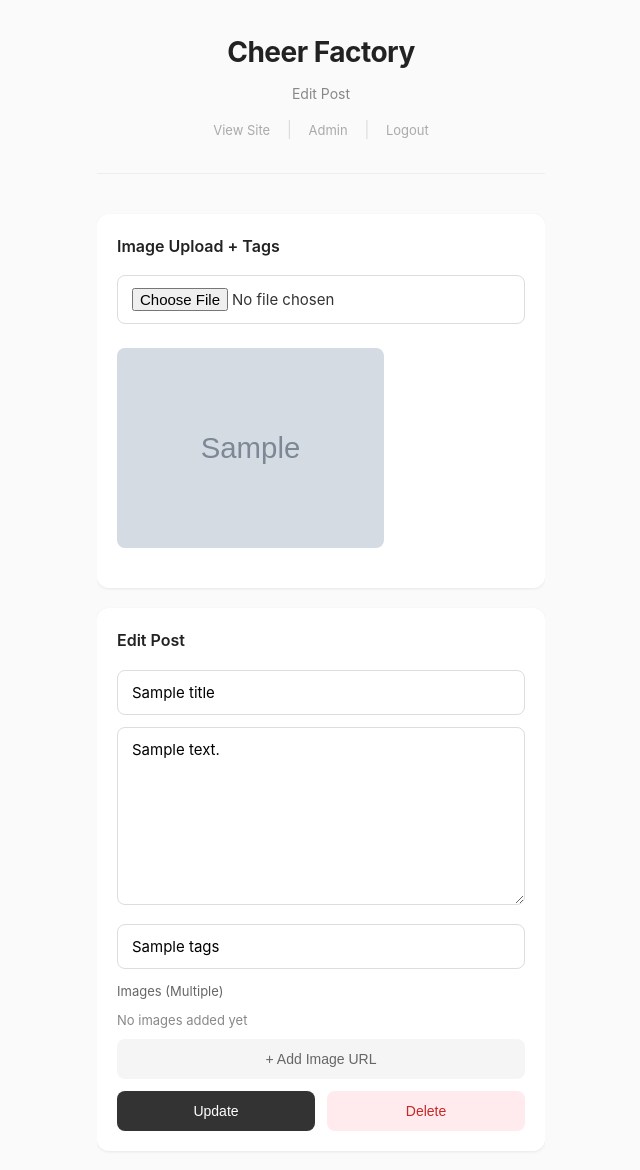
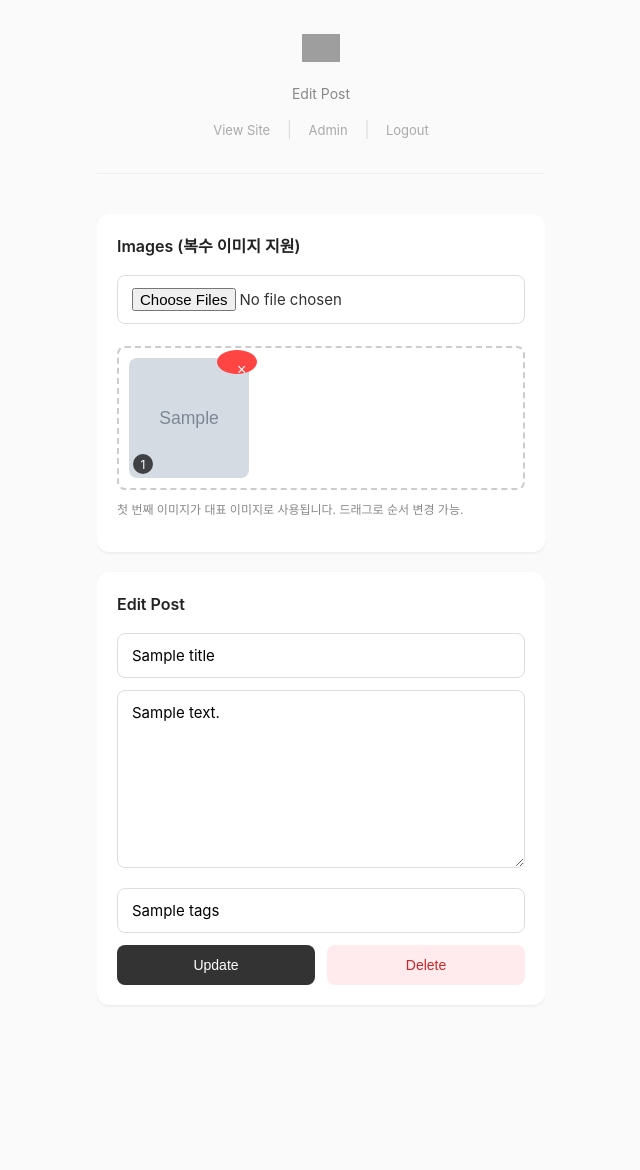
Before and after one commit to chad0920kim/cheer-factory, a Flask app: template templates/admin_edit.html in a window 1280 px wide. Shown: the top 1170 px of the page, without its empty margins (319-959 px from the left). Run offline with Flask 3, Linux system fonts and the light colour scheme; the template is opened without the code that fills it: most values are stand-ins (such as "Sample title", 1, 10 or a date in 2020); grey boxes marked "Sample" are stand-in pictures; some libraries are stand-ins or nearby versions; grey boxes are pictures that could not be loaded.

Commit message:
Replace Cheer Factory text logo with image logo
- Use Cloudinary hosted logo image in all templates
- compact-header: 22px height
- admin pages: 28px height

Co-Authored-By: Claude Opus 4.5 <noreply@anthropic.com>

```diff
--- a/templates/404.html
+++ b/templates/404.html
@@ -39,7 +39,7 @@
     <div class="container">
         <header class="compact-header">
             <div class="header-top">
-                <h1><a href="/">Cheer Factory</a></h1>
+                <h1><a href="/"><img src="https://res.cloudinary.com/df0kpimbc/image/upload/v1769844220/cheer-factory/logo.png" alt="Cheer Factory" style="height: 22px; width: auto;"></a></h1>
             </div>
         </header>
         <main>
--- a/templates/admin_edit.html
+++ b/templates/admin_edit.html
@@ -9,7 +9,7 @@
 <body>
     <div class="container">
         <header>
-            <h1>Cheer Factory</h1>
+            <h1><a href="/"><img src="https://res.cloudinary.com/df0kpimbc/image/upload/v1769844220/cheer-factory/logo.png" alt="Cheer Factory" style="height: 28px; width: auto;"></a></h1>
             <p class="tagline">Edit Post</p>
             <div class="admin-nav">
                 <a href="/">View Site</a>
@@ -23,13 +23,26 @@
         <main>
             <div class="admin-panel">
                 <div class="admin-section">
-                    <h2>Image Upload + Tags</h2>
-                    <input type="file" id="imageInput" accept="image/*" onchange="analyzeImage()">
-                    <div id="imagePreview" class="image-preview">
-                        {% if image_url %}
+                    <h2>Images (복수 이미지 지원)</h2>
+                    <input type="file" id="imageInput" accept="image/*" multiple onchange="addImages()">
+                    <div id="imagesContainer" class="images-container">
+                        {% if images %}
+                        {% for img in images %}
+                        <div class="image-item" data-url="{{ img }}">
+                            <img src="{{ img }}" alt="Image {{ loop.index }}">
+                            <button class="remove-btn" onclick="removeImage(this)">&times;</button>
+                            <span class="image-order">{{ loop.index }}</span>
+                        </div>
+                        {% endfor %}
+                        {% elif image_url %}
+                        <div class="image-item" data-url="{{ image_url }}">
                             <img src="{{ image_url }}" alt="Current image">
+                            <button class="remove-btn" onclick="removeImage(this)">&times;</button>
+                            <span class="image-order">1</span>
+                        </div>
                         {% endif %}
                     </div>
+                    <p class="hint">첫 번째 이미지가 대표 이미지로 사용됩니다. 드래그로 순서 변경 가능.</p>
                     <div id="tagsResult" class="tags-result"></div>
                     <div id="uploadedUrl" class="uploaded-url"></div>
                     <button onclick="copyTags()" id="copyTagsBtn" style="display:none;">Copy Tags</button>
@@ -40,14 +53,6 @@
                     <input type="text" id="title" placeholder="Title" value="{{ title }}">
                     <textarea id="content" placeholder="Content..." rows="8">{{ content }}</textarea>
                     <input type="text" id="tags" placeholder="Tags (comma separated)" value="{{ tags }}">
-
-                    <div style="margin-bottom: 12px;">
-                        <label style="display: block; font-size: 13px; color: #666; margin-bottom: 8px;">Images (Multiple)</label>
-                        <div id="imagesList" style="display: flex; flex-direction: column; gap: 8px;">
-                            <!-- 이미지 목록이 여기 표시됩니다 -->
-                        </div>
-                        <button onclick="addImageField()" type="button" style="width: 100%; margin-top: 8px; background: #f5f5f5; color: #666;">+ Add Image URL</button>
-                    </div>
 
                     <div class="button-group">
                         <button onclick="updatePost()" id="updateBtn" class="primary">Update</button>
@@ -60,51 +65,139 @@
         </main>
     </div>
 
+    <style>
+        .images-container {
+            display: flex;
+            flex-wrap: wrap;
+            gap: 10px;
+            margin: 10px 0;
+            min-height: 100px;
+            padding: 10px;
+            border: 2px dashed #ccc;
+            border-radius: 8px;
+        }
+        .image-item {
+            position: relative;
+            width: 120px;
+            height: 120px;
+            cursor: move;
+        }
+        .image-item img {
+            width: 100%;
+            height: 100%;
+            object-fit: cover;
+            border-radius: 8px;
+        }
+        .image-item .remove-btn {
+            position: absolute;
+            top: -8px;
+            right: -8px;
+            width: 24px;
+            height: 24px;
+            border-radius: 50%;
+            background: #ff4444;
+            color: white;
+            border: none;
+            cursor: pointer;
+            font-size: 16px;
+            line-height: 1;
+        }
+        .image-item .image-order {
+            position: absolute;
+            bottom: 4px;
+            left: 4px;
+            background: rgba(0,0,0,0.7);
+            color: white;
+            width: 20px;
+            height: 20px;
+            border-radius: 50%;
+            font-size: 12px;
+            display: flex;
+            align-items: center;
+            justify-content: center;
+        }
+        .image-item.dragging {
+            opacity: 0.5;
+        }
+        .hint {
+            font-size: 12px;
+            color: #888;
+            margin: 5px 0;
+        }
+    </style>
+
     <script>
         const postId = "{{ post_id }}";
         let generatedTags = [];
-        let postImages = {{ images|tojson if images else '[]'|safe }};  // 기존 이미지 배열 로드
         const MAX_IMAGE_SIZE = 1920;
         const IMAGE_QUALITY = 0.85;
 
-        // 이미지 목록 렌더링
-        function renderImagesList() {
-            const container = document.getElementById('imagesList');
-            if (postImages.length === 0) {
-                container.innerHTML = '<p style="color: #888; font-size: 13px;">No images added yet</p>';
-                return;
-            }
-            container.innerHTML = postImages.map((url, index) => `
-                <div style="display: flex; gap: 8px; align-items: center;">
-                    <input type="text" value="${url}" onchange="updateImageUrl(${index}, this.value)" style="flex: 1; margin: 0;">
-                    <button onclick="removeImage(${index})" type="button" style="padding: 8px 12px; background: #ffebee; color: #c62828; border: none; border-radius: 4px; cursor: pointer;">Remove</button>
-                </div>
-            `).join('');
+        // 현재 이미지 URL 리스트 가져오기
+        function getImageUrls() {
+            const items = document.querySelectorAll('.image-item');
+            return Array.from(items).map(item => item.dataset.url);
         }
 
-        // 이미지 URL 필드 추가
-        function addImageField(url = '') {
-            postImages.push(url);
-            renderImagesList();
-        }
-
-        // 이미지 URL 업데이트
-        function updateImageUrl(index, url) {
-            postImages[index] = url;
+        // 이미지 순서 번호 업데이트
+        function updateImageOrders() {
+            const items = document.querySelectorAll('.image-item');
+            items.forEach((item, index) => {
+                item.querySelector('.image-order').textContent = index + 1;
+            });
         }
 
         // 이미지 제거
-        function removeImage(index) {
-            postImages.splice(index, 1);
-            renderImagesList();
+        function removeImage(btn) {
+            btn.closest('.image-item').remove();
+            updateImageOrders();
         }
 
-        // 페이지 로드 시 이미지 렌더링
-        document.addEventListener('DOMContentLoaded', () => {
-            renderImagesList();
+        // 드래그 앤 드롭 설정
+        function setupDragAndDrop() {
+            const container = document.getElementById('imagesContainer');
+            let draggedItem = null;
+
+            container.addEventListener('dragstart', (e) => {
+                if (e.target.classList.contains('image-item')) {
+                    draggedItem = e.target;
+                    e.target.classList.add('dragging');
+                }
             });
 
-        // Image resize
+            container.addEventListener('dragend', (e) => {
+                if (e.target.classList.contains('image-item')) {
+                    e.target.classList.remove('dragging');
+                    updateImageOrders();
+                }
+            });
+
+            container.addEventListener('dragover', (e) => {
+                e.preventDefault();
+                const afterElement = getDragAfterElement(container, e.clientX);
+                if (draggedItem) {
+                    if (afterElement == null) {
+                        container.appendChild(draggedItem);
+                    } else {
+                        container.insertBefore(draggedItem, afterElement);
+                    }
+                }
+            });
+        }
+
+        function getDragAfterElement(container, x) {
+            const draggableElements = [...container.querySelectorAll('.image-item:not(.dragging)')];
+            return draggableElements.reduce((closest, child) => {
+                const box = child.getBoundingClientRect();
+                const offset = x - box.left - box.width / 2;
+                if (offset < 0 && offset > closest.offset) {
+                    return { offset: offset, element: child };
+                } else {
+                    return closest;
+                }
+            }, { offset: Number.NEGATIVE_INFINITY }).element;
+        }
+
+        // 이미지 리사이즈
         function resizeImage(file) {
             return new Promise((resolve) => {
                 const reader = new FileReader();
@@ -151,31 +244,31 @@
             });
         }
 
-        async function analyzeImage() {
+        // 이미지 업로드 및 추가
+        async function addImages() {
             const input = document.getElementById('imageInput');
-            const preview = document.getElementById('imagePreview');
+            const container = document.getElementById('imagesContainer');
             const tagsResult = document.getElementById('tagsResult');
+            const uploadedUrl = document.getElementById('uploadedUrl');
             const copyBtn = document.getElementById('copyTagsBtn');
             const status = document.getElementById('status');
 
-            if (!input.files || !input.files[0]) return;
+            if (!input.files || input.files.length === 0) return;
 
-            let file = input.files[0];
+            const files = Array.from(input.files);
+            const isFirstImage = container.children.length === 0;
 
-            const reader = new FileReader();
-            reader.onload = (e) => {
-                preview.innerHTML = `<img src="${e.target.result}" alt="Preview">`;
-            };
-            reader.readAsDataURL(file);
+            for (let i = 0; i < files.length; i++) {
+                let file = files[i];
+                const currentIndex = container.children.length + 1;
 
-            tagsResult.innerHTML = '<p>Resizing & Uploading...</p>';
+                tagsResult.innerHTML = `<p>Uploading image ${i + 1}/${files.length}...</p>`;
                 status.textContent = '';
-            const uploadedUrl = document.getElementById('uploadedUrl');
-            uploadedUrl.innerHTML = '';
 
+                // 리사이즈
                 file = await resizeImage(file);
-            tagsResult.innerHTML = '<p>Analyzing...</p>';
 
+                // 첫 번째 이미지만 태그 분석
                 const formData = new FormData();
                 formData.append('image', file);
 
@@ -188,8 +281,26 @@
 
                     if (data.error) {
                         tagsResult.innerHTML = `<p class="error">Error: ${data.error}</p>`;
-                } else {
-                    generatedTags = data.tags || [];
+                        continue;
+                    }
+
+                    // 이미지 추가
+                    if (data.image_url) {
+                        const imageItem = document.createElement('div');
+                        imageItem.className = 'image-item';
+                        imageItem.draggable = true;
+                        imageItem.dataset.url = data.image_url;
+                        imageItem.innerHTML = `
+                            <img src="${data.image_url}" alt="Image ${currentIndex}">
+                            <button class="remove-btn" onclick="removeImage(this)">&times;</button>
+                            <span class="image-order">${currentIndex}</span>
+                        `;
+                        container.appendChild(imageItem);
+                    }
+
+                    // 첫 번째 이미지일 때만 태그 설정
+                    if (isFirstImage && i === 0 && data.tags) {
+                        generatedTags = data.tags;
                         const tagsHtml = generatedTags.map(t => `<span class="tag">${t}</span>`).join('');
                         tagsResult.innerHTML = `
                             <p class="description">${data.description || ''}</p>
@@ -197,17 +308,19 @@
                         `;
                         copyBtn.style.display = 'block';
                         document.getElementById('tags').value = generatedTags.join(',');
-
-                    if (data.image_url) {
-                        // 배열에 추가
-                        postImages.push(data.image_url);
-                        renderImagesList();
-                        uploadedUrl.innerHTML = `<p class="success">Image uploaded to Cloudinary and added to images list!</p>`;
-                    }
                     }
                 } catch (e) {
                     tagsResult.innerHTML = `<p class="error">Error: ${e.message}</p>`;
                 }
+            }
+
+            uploadedUrl.innerHTML = `<p class="success">${files.length}개 이미지 업로드 완료!</p>`;
+            input.value = '';  // 입력 초기화
+        }
+
+        // 이전 analyzeImage 함수 (하위 호환성)
+        async function analyzeImage() {
+            await addImages();
         }
 
         function copyTags() {
@@ -223,6 +336,7 @@
             const title = document.getElementById('title').value;
             const content = document.getElementById('content').value;
             const tags = document.getElementById('tags').value;
+            const images = getImageUrls();  // 복수 이미지 URL 리스트
             const btn = document.getElementById('updateBtn');
             const status = document.getElementById('status');
 
@@ -245,7 +359,8 @@
                         title: title,
                         content: content,
                         tags: tags,
-                        images: postImages  // 복수 이미지 배열 전송
+                        images: images,  // 복수 이미지 전송
+                        image_url: images[0] || ''  // 하위 호환성
                     })
                 });
                 const data = await res.json();
@@ -307,6 +422,15 @@
             btn.disabled = false;
             btn.textContent = 'Delete';
         }
+
+        // 페이지 로드 시 드래그 앤 드롭 초기화
+        document.addEventListener('DOMContentLoaded', () => {
+            setupDragAndDrop();
+            // 기존 이미지에 draggable 속성 추가
+            document.querySelectorAll('.image-item').forEach(item => {
+                item.draggable = true;
+            });
+        });
     </script>
 </body>
 </html>
--- a/templates/admin_login.html
+++ b/templates/admin_login.html
@@ -9,7 +9,7 @@
 <body>
     <div class="container">
         <header>
-            <h1>Cheer Factory</h1>
+            <h1><a href="/"><img src="https://res.cloudinary.com/df0kpimbc/image/upload/v1769844220/cheer-factory/logo.png" alt="Cheer Factory" style="height: 28px; width: auto;"></a></h1>
             <p class="tagline">Admin Login</p>
         </header>
 
--- a/templates/calendar.html
+++ b/templates/calendar.html
@@ -202,7 +202,7 @@
     <div class="container">
         <header class="compact-header">
             <div class="header-top">
-                <h1><a href="/">Cheer Factory</a></h1>
+                <h1><a href="/"><img src="https://res.cloudinary.com/df0kpimbc/image/upload/v1769844220/cheer-factory/logo.png" alt="Cheer Factory" style="height: 22px; width: auto;"></a></h1>
                 <div class="header-right">
                     <a href="/">목록</a>
                     <span class="divider">|</span>
--- a/templates/guestbook.html
+++ b/templates/guestbook.html
@@ -174,7 +174,7 @@
     <div class="container">
         <header class="compact-header">
             <div class="header-top">
-                <h1><a href="/">Cheer Factory</a></h1>
+                <h1><a href="/"><img src="https://res.cloudinary.com/df0kpimbc/image/upload/v1769844220/cheer-factory/logo.png" alt="Cheer Factory" style="height: 22px; width: auto;"></a></h1>
                 <div class="header-right">
                     <a href="/?lang={{ lang }}">Home</a>
                     <span class="divider">|</span>
--- a/templates/index.html
+++ b/templates/index.html
@@ -195,7 +195,7 @@
     <div class="container">
         <header class="compact-header">
             <div class="header-top">
-                <h1><a href="/">Cheer Factory</a></h1>
+                <h1><a href="/"><img src="https://res.cloudinary.com/df0kpimbc/image/upload/v1769844220/cheer-factory/logo.png" alt="Cheer Factory" style="height: 22px; width: auto;"></a></h1>
                 <nav class="header-nav">
                     <a href="/admin" class="admin-link">Admin</a>
                     <span class="divider">|</span>
--- a/templates/post.html
+++ b/templates/post.html
@@ -172,7 +172,7 @@
     <div class="container">
         <header class="compact-header">
             <div class="header-top">
-                <h1><a href="/">Cheer Factory</a></h1>
+                <h1><a href="/"><img src="https://res.cloudinary.com/df0kpimbc/image/upload/v1769844220/cheer-factory/logo.png" alt="Cheer Factory" style="height: 22px; width: auto;"></a></h1>
                 <div class="header-right">
                     <a href="/guestbook">방명록</a>
                     <span class="divider">|</span>
```
Also changed, not shown: templates/admin.html (+9 -9 lines). Lines whose indentation alone changed are shown as unchanged.
